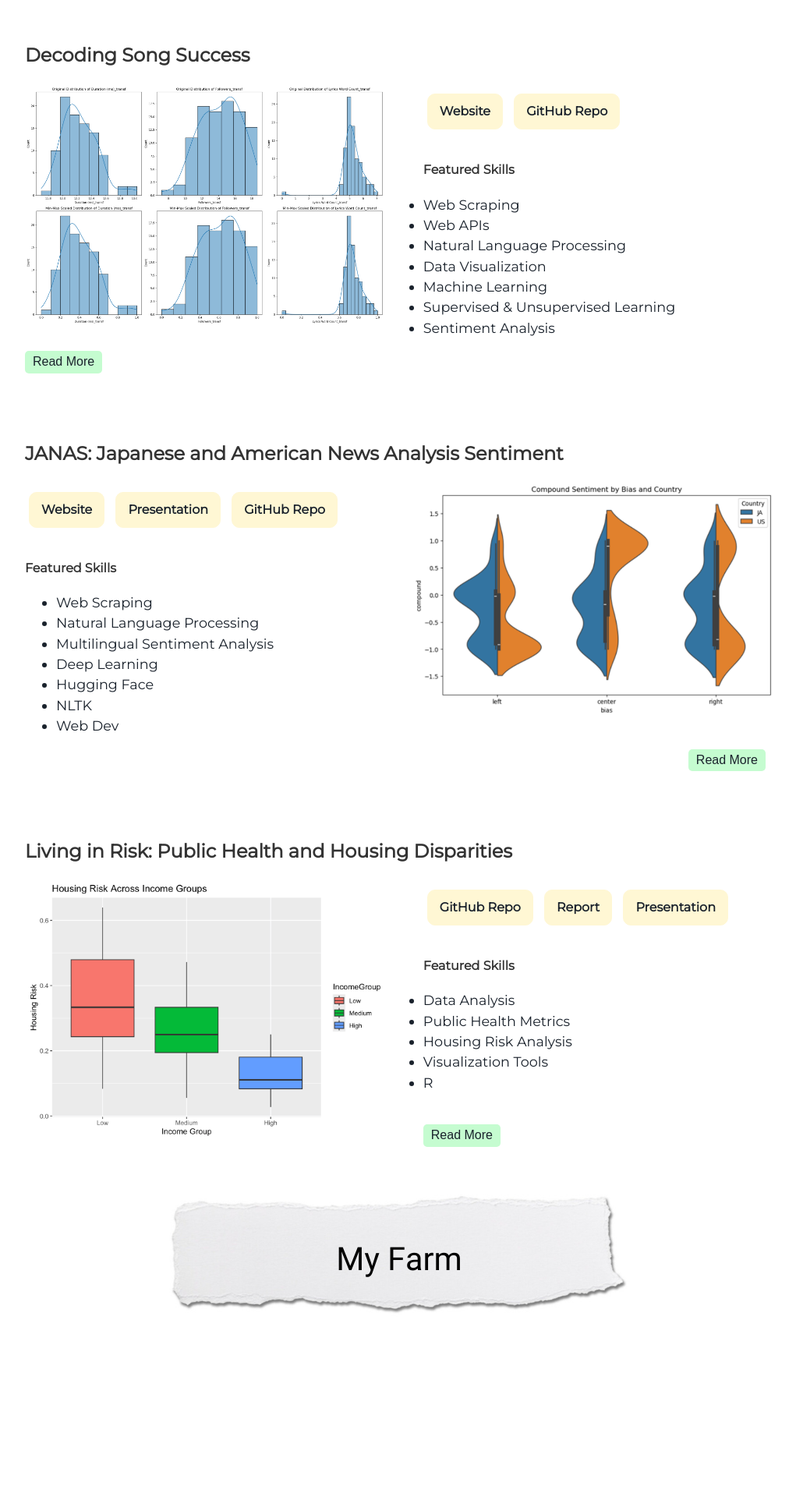
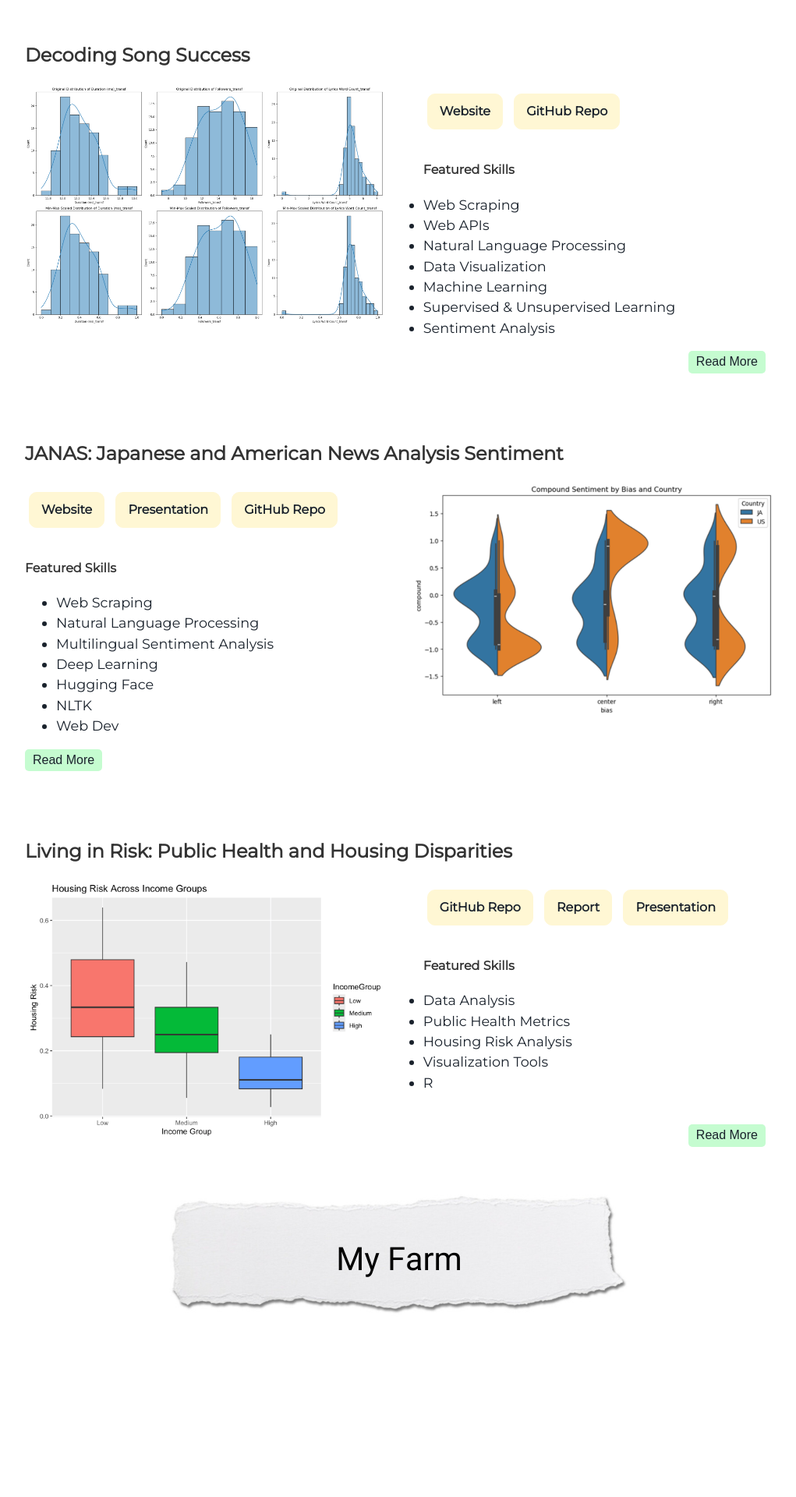
Before and after one commit to satomitheito/satomitheito.github.io, a Jekyll site: the page built from index.html, in a window 1280 px wide. Shown: the part 2708-4628 px from the top of the page at 78% size, without its empty margins (128-1149 px from the left). Built offline with Jekyll 4.4.1, drawn with Linux system fonts in a browser that asks for light colours.

Commit message:
Update projects.html

```diff
--- a/_includes/projects.html
+++ b/_includes/projects.html
@@ -48,7 +48,7 @@
       <li>Supervised & Unsupervised Learning</li>
       <li>Sentiment Analysis</li>
     </ul>
-    <button class="show-more-btn" onclick="toggleDetails('projectDetails2')">Read More</button>
+    <button class="show-more-btn show-more-btn-right" onclick="toggleDetails('projectDetails2')">Read More</button>
     <div class="project-details" id="projectDetails2" style="display: none;">
       <p>
         Decoding Song Success leverages data science to provide actionable insights for the music industry. By analyzing data from the Rolling Stones Top 100 Songs, this project bridges NLP and song metadata to uncover factors driving hit songs. Using techniques such as sentiment analysis and predictive modeling, it evaluates how lyric sentiment, artist popularity, and genre influence success.
@@ -83,7 +83,7 @@
       <li>NLTK</li>
       <li>Web Dev</li>
     </ul>
-    <button class="show-more-btn show-more-btn-right" onclick="toggleDetails('projectDetails3')">Read More</button>
+    <button class="show-more-btn" onclick="toggleDetails('projectDetails3')">Read More</button>
     <div class="project-details" id="projectDetails3" style="display: none;">
       <p>
         JANAS is a package for multilingual sentiment analysis of Japanese and American news articles. By analyzing trending topics across categories like politics, business, and global news, JANAS offers insights into the differences and similarities in media portrayals between the US and Japan. This project combines web scraping, machine translation, and deep learning-based sentiment analysis to provide a dataset and tools for real-time analysis. The aim is to enable users to explore cultural and linguistic differences in news sentiment and foster cross-cultural understanding.
@@ -133,7 +133,7 @@
       <li>R</li>
       <br>
     </ul>
-    <button class="show-more-btn" onclick="toggleDetails('projectDetails4')">Read More</button>
+    <button class="show-more-btn show-more-btn-right" onclick="toggleDetails('projectDetails4')">Read More</button>
     <div class="project-details" id="projectDetails4" style="display: none;">
       <p>
         This project investigates the relationship between public health metrics and housing risk scores across various boroughs in New York City. By analyzing vaccination rates, death rates, uninsured percentages, and housing-related factors, the study highlights disparities in housing risks and identifies potential areas for policy intervention. The research explores how public health and socioeconomic indicators correlate with high housing risk scores, aiming to uncover key factors driving these disparities. Through data-driven analysis, the project seeks to provide actionable insights for policymakers to address housing and public health inequalities, prioritizing district-level interventions that promote equitable outcomes.
```
